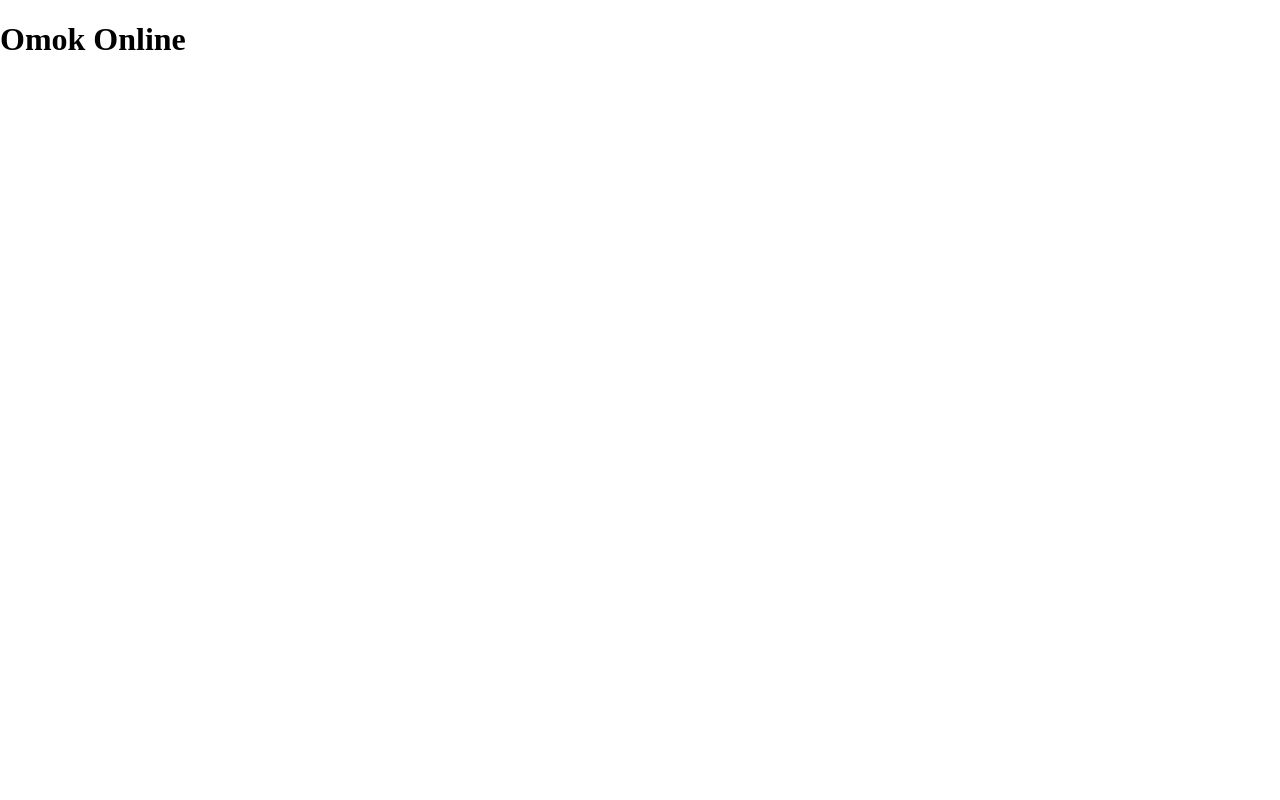
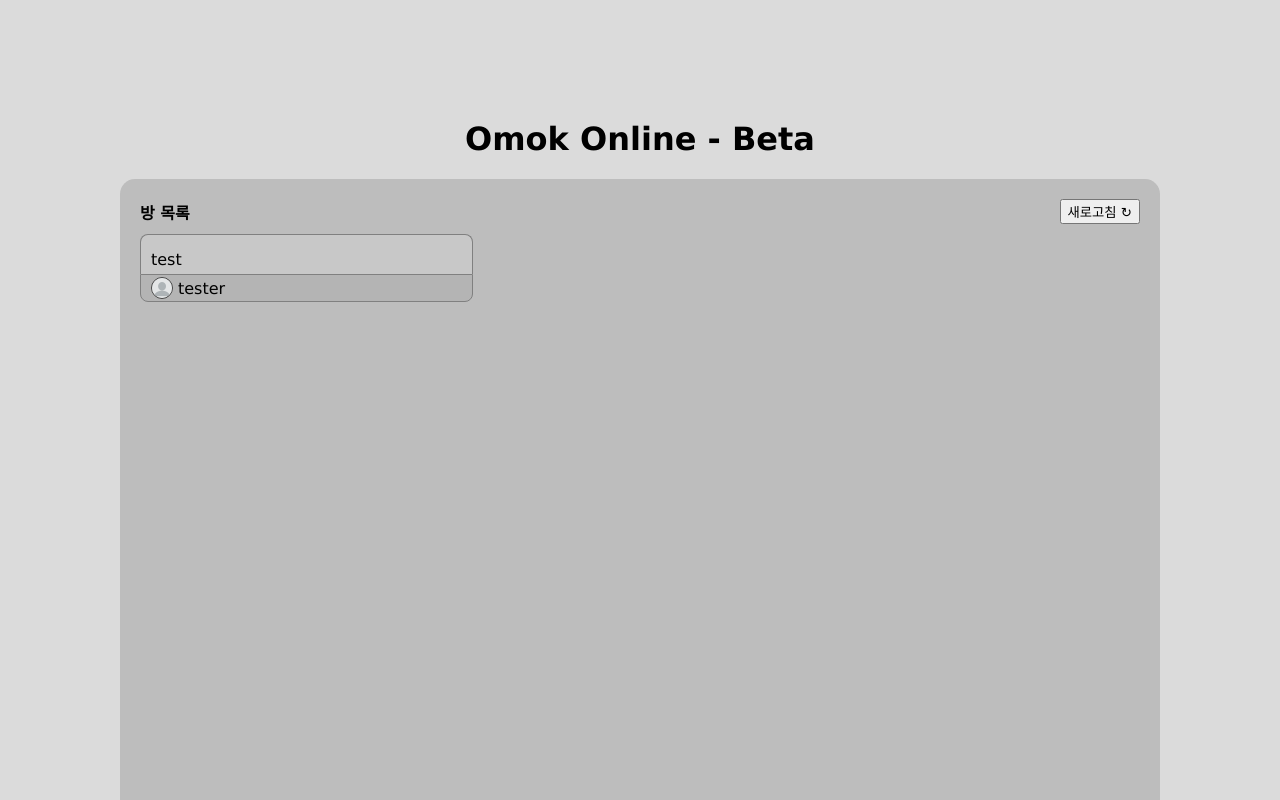
Before and after one commit to ohbeomho/OmokOnline, a website: page pages/index.html in a window 1280 px wide. Drawn offline with Linux system fonts and the light colour scheme; files that its build step writes are made by us from their sources.

Commit message:
main page design done

```diff
--- a/css/index.css
+++ b/css/index.css
@@ -1,6 +1,70 @@
-html,
-body {
-	margin: 0;
+* {
+	font-family: Lucida Sans Unicode;
 }
 
-/* TODO: Style! */
+h1 {
+	margin-top: 15vh;
+}
+
+.container {
+	max-width: 1000px;
+	width: 95vw;
+	background-color: rgb(189, 189, 189);
+	border-radius: 15px 15px 0 0;
+	padding: 20px;
+	flex: 1;
+}
+
+.title {
+	width: 100%;
+	display: flex;
+	justify-content: space-between;
+	align-items: center;
+}
+
+.room-list {
+	text-align: left;
+	width: 100%;
+	display: grid;
+	grid-template-columns: repeat(3, 1fr);
+	grid-template-rows: auto;
+	margin-top: 10px;
+}
+
+.room {
+	user-select: none;
+	cursor: pointer;
+	border-radius: 8px;
+	transition: all 0.2s;
+}
+
+.room > div {
+	border: 1px solid gray;
+}
+
+.room:hover {
+	box-shadow: 0 0 0 5px rgba(0, 0, 0, 0.15);
+}
+
+.room .name {
+	padding: 15px 5px 5px 10px;
+	border-radius: 8px 8px 0 0;
+	border-bottom: 0;
+	background-color: rgb(200, 200, 200);
+}
+
+.room .user {
+	padding: 2px 10px;
+	border-radius: 0 0 8px 8px;
+	background-color: rgb(180, 180, 180);
+	display: flex;
+	justify-content: flex-start;
+	align-items: center;
+	gap: 5px;
+}
+
+.profile {
+	width: 20px;
+	height: 20px;
+	border: 1px solid rgb(69, 69, 69);
+}
--- /dev/null
+++ b/css/main.css
@@ -0,0 +1,17 @@
+html,
+body {
+	margin: 0;
+}
+
+body {
+	min-height: 100vh;
+	display: flex;
+	flex-direction: column;
+	justify-content: center;
+	align-items: center;
+	background-color: rgb(219, 219, 219);
+}
+
+.profile {
+	border-radius: 50%;
+}
--- a/pages/index.html
+++ b/pages/index.html
@@ -1,13 +1,33 @@
 <!DOCTYPE html>
 <html lang="en">
+
 <head>
 	<meta charset="UTF-8" />
 	<meta name="viewport" content="width=device-width, initial-scale=1.0" />
 	<title>Omok Online</title>
+	<link rel="stylesheet" href="/styles/main.css" />
 	<link rel="stylesheet" href="/styles/index.css" />
 </head>
+
 <body>
-		<h1>Omok Online</h1>
-		<!-- Shows room list -->
+	<h1>Omok Online - Beta</h1>
+	<div class="container">
+		<div class="title">
+			<b>방 목록</b>
+			<button id="refresh">새로고침 &#8635;</button>
+		</div>
+		<div class="room-list">
+			<div class="room">
+				<div class="name">test</div>
+				<div class="user">
+					<img src="/assets/user.png" class="profile" />
+					tester
+				</div>
+			</div>
+		</div>
+	</div>
+
+	<script src="/scripts/index.js"></script>
 </body>
+
 </html>
```
Also changed, not shown: index.js (+7 -7 lines), js/index.js (+45 -0 lines), package.json (+6 -2 lines), pages/game.html (+17 -0 lines), assets/user.png (added), css/game.css (added), 1 other file. Lines whose indentation alone changed are shown as unchanged.
